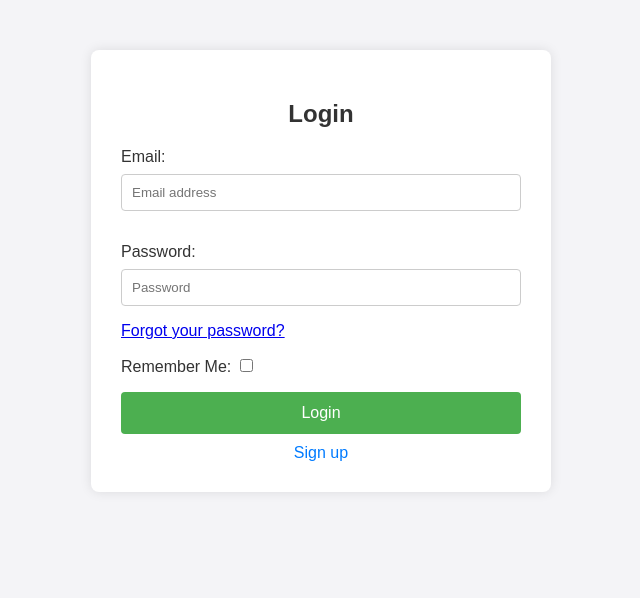
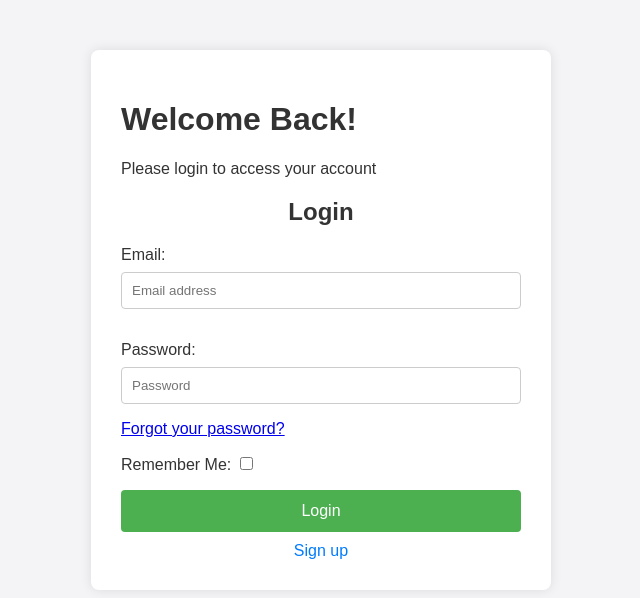
Before and after one commit to 1ArsalanAmiri/DripSite, a Django app: page /accounts/login/ in a window 1280 px wide. Shown: the top 598 px of the page, without its empty margins (319-959 px from the left). Run offline with Django 5.2, Linux system fonts and the light colour scheme.

Commit message:
Add Some UI

```diff
--- a/accounts/api/v1/views.py
+++ b/accounts/api/v1/views.py
@@ -185,6 +185,5 @@ class AuthViewSet(viewsets.ViewSet):
         return Response({"message": "OTP sent to your email"}, status=200)
 
 
-
 class GoogleLogin(SocialLoginView):
     adapter_class = GoogleOAuth2Adapter
--- a/accounts/templates/account/login.html
+++ b/accounts/templates/account/login.html
@@ -9,6 +9,11 @@
 </head>
 <body>
   <div class="container">
+    <h1>Welcome Back!</h1>
+    <p>Please login to access your account</p>
+
+    <div class="grid">
+      <div class="card">
         <h2>Login</h2>
         {% if form.errors %}
           <div class="message">Invalid username or password.</div>
@@ -16,11 +21,13 @@
         <form method="POST">
           {% csrf_token %}
           {{ form.as_p }}
-      <button type="submit">Login</button>
+          <button class="btn" type="submit">Login</button>
         </form>
         <div class="link">
           <a href="{% url 'account_signup' %}">Sign up</a>
         </div>
       </div>
+    </div>
+  </div>
 </body>
 </html>
--- a/products/urls.py
+++ b/products/urls.py
@@ -1,5 +1,7 @@
 from django.shortcuts import redirect
 from django.urls import path
+from rest_framework import permissions
+from rest_framework.decorators import permission_classes
 from rest_framework.routers import DefaultRouter
 from .views import ProductViewSet, ProductImageViewSet , CollectionViewSet , ProductVariantViewSet
 
```
Also changed, not shown: accounts/templates/home.html (+10 -2 lines), products/views.py (+6 -9 lines). Lines whose indentation alone changed are shown as unchanged.
